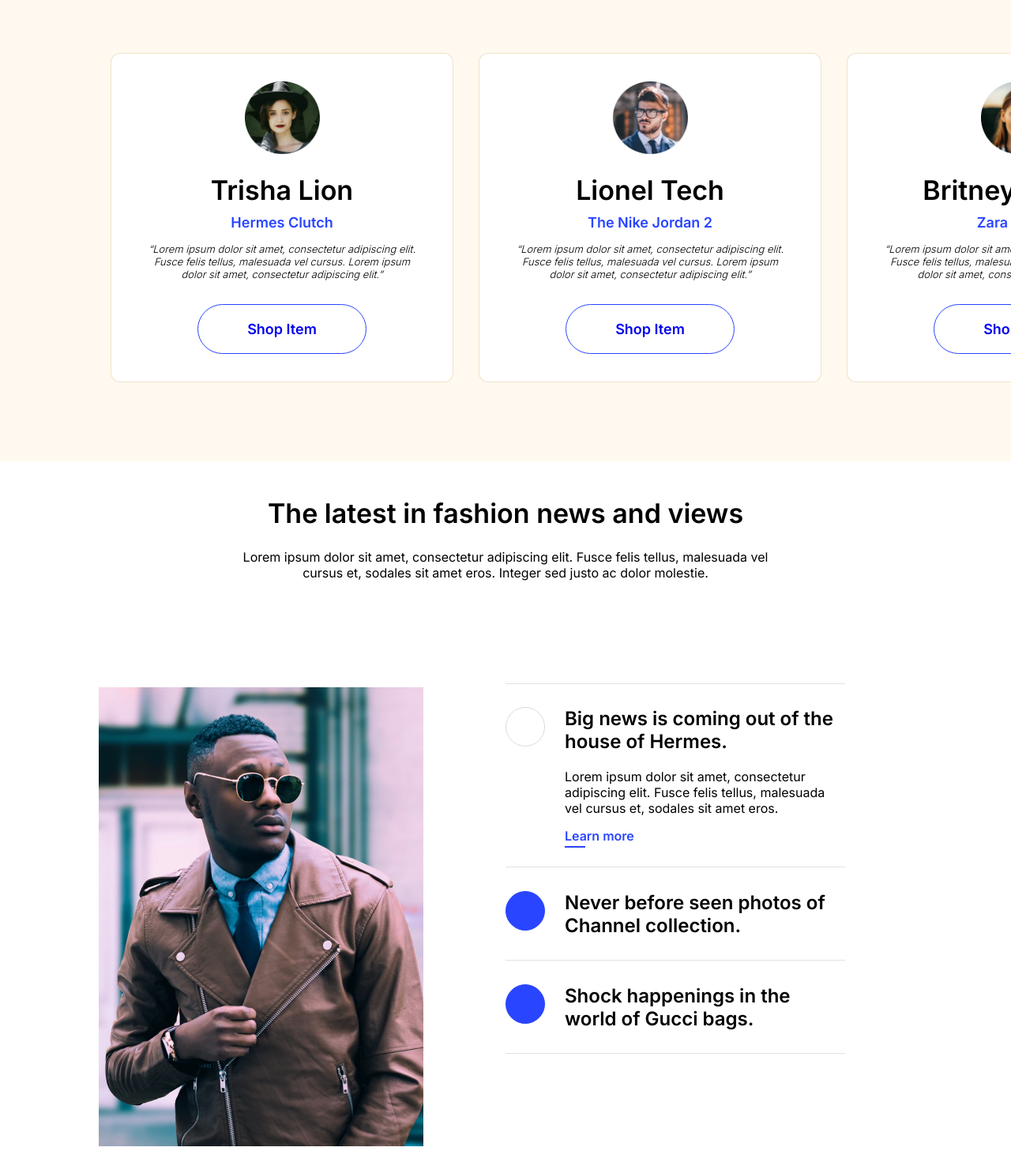
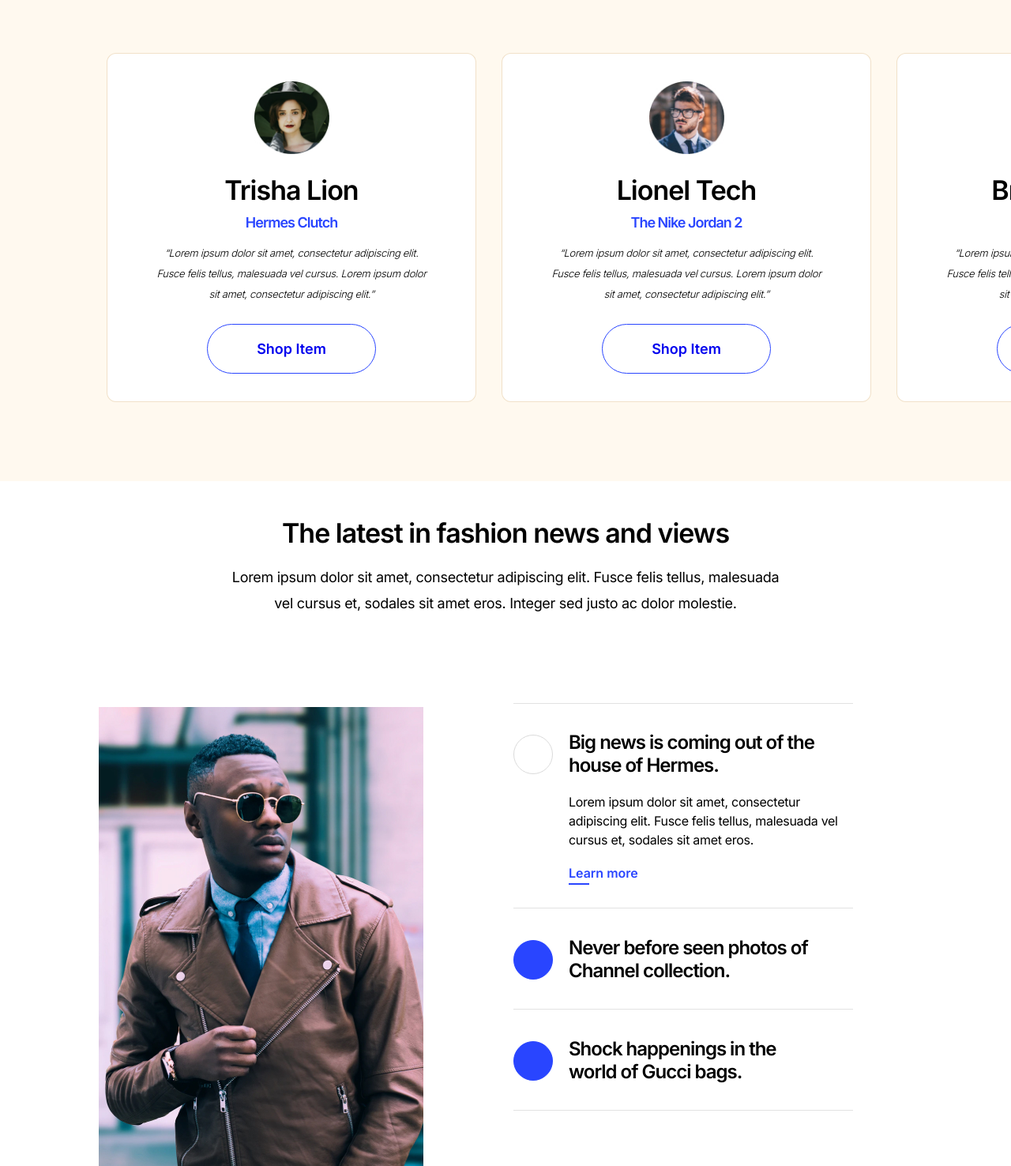
Before and after one commit to mykhailo-murat/fashion_haus, a plain HTML site: page index.html in a window 1280 px wide. Shown: the part 299-1775 px from the top of the page at 79% size. Drawn offline with Linux system fonts and the light colour scheme.

Commit message:
+ pixel fix

```diff
--- a/assets/styles/main.scss
+++ b/assets/styles/main.scss
@@ -16,6 +16,7 @@ body {
 
 h1, h2, h3, h4, h5, h6 {
   font-weight: bold;
+  letter-spacing: -1px;
 }
 
 h2 {
@@ -25,6 +26,10 @@ h2 {
 
 h3 {
   font-size: 34px;
+}
+
+p {
+  letter-spacing: -0.3px;
 }
 
 .container {
@@ -169,7 +174,8 @@ h3 {
         font-style: italic;
         font-weight: 300;
         max-width: 350px;
-        margin-bottom: 30px;
+        margin-bottom: 25px;
+        line-height: 2;
       }
     }
   }
@@ -184,17 +190,19 @@ h3 {
     text-align: center;
 
     h3 {
-      margin-bottom: 25px;
+      margin-bottom: 20px;
     }
 
     .news__header-text {
-      max-width: 720px;
+      max-width: 710px;
       margin: 0 auto;
+      line-height: 1.8;
+      font-size: 18px;
     }
   }
 
   .news__content {
-    padding-top: 100px;
+    padding-top: 80px;
     display: flex;
 
     .news__content-image {
@@ -207,12 +215,13 @@ h3 {
   }
 }
 
-//ACCORRDIONS
+//ACCORDIONS
 .accordions {
   padding-top: 30px;
+  padding-left: 10px;
 
   .accordion {
-    padding: 30px 0;
+    padding: 35px 0;
     max-width: 430px;
     position: relative;
 
@@ -235,7 +244,7 @@ h3 {
     }
 
     .accordion__title {
-      padding-left: 75px;
+      padding-left: 70px;
       position: relative;
       cursor: pointer;
       font-size: 24px;
@@ -256,6 +265,7 @@ h3 {
         justify-content: center;
         align-items: center;
         border: 1px solid $blue;
+        top: 5px;
       }
     }
 
@@ -264,10 +274,11 @@ h3 {
       height: 0;
       transition: all .3s ease;
       display: none;
-      padding-left: 75px;
+      padding-left: 70px;
 
       p {
-        margin-bottom: 15px;
+        margin-bottom: 20px;
+        line-height: 1.5;
       }
     }
   }
@@ -310,16 +321,24 @@ h3 {
   .stats__inner {
     display: flex;
     justify-content: space-between;
+    padding-right: 20px;
 
     .stats__item {
       display: flex;
       flex-direction: column;
       justify-content: center;
       align-items: center;
+      font-size: 18px;
 
       .stats__item-num {
+        padding-top: 20px;
         font-size: 70px;
         font-weight: bold;
+        line-height: 1;
+
+        sup {
+          font-size: 35px;
+        }
       }
 
       .stats__item-title {
--- a/assets/styles/slider.css
+++ b/assets/styles/slider.css
@@ -17,8 +17,8 @@
 
 .slider__wrapper {
     overflow: hidden;
-    margin-left: -10px;
-    margin-right: -10px;
+    margin-left: -15px;
+    margin-right: -15px;
 }
 
 .slider__items {
@@ -32,8 +32,8 @@
 }
 
 .slider__item {
-    flex: 0 0 466px;
-    max-width: 466px;
+    flex: 0 0 500px;
+    max-width: 500px;
     user-select: none;
     will-change: transform;
 }
--- a/index.html
+++ b/index.html
@@ -1,5 +1,5 @@
 <!DOCTYPE html>
-<html lang="en">
+<html lang="en" xmlns="http://www.w3.org/1999/html">
 <head>
     <meta charset="UTF-8">
     <title>Fashion Haus</title>
@@ -24,7 +24,7 @@
         </div>
 
     </div>
-    <div class="reviews__slider slider" data-slider="itc-slider" data-loop="false" data-autoplay="true"
+    <div class="reviews__slider slider" data-slider="itc-slider" data-loop="false" data-autoplay="false"
          data-interval="7000">
         <div class="reviews__slider-inner slider__wrapper">
             <div class="slider__items">
@@ -40,11 +40,11 @@
                         <h5 class="reviews__slider-item-subtitle">
                             Hermes Clutch
                         </h5>
-                        <div class="reviews__slider-item-text">
+                        <p class="reviews__slider-item-text">
                             “Lorem ipsum dolor sit amet, consectetur adipiscing elit. Fusce felis tellus, malesuada vel
                             cursus.
                             Lorem ipsum dolor sit amet, consectetur adipiscing elit.”
-                        </div>
+                        </p>
                         <a href="#" class="reviews__slider-item-btn button button-hollow">
                             Shop Item
                         </a>
@@ -61,10 +61,10 @@
                         <h5 class="reviews__slider-item-subtitle">
                             The Nike Jordan 2
                         </h5>
-                        <div class="reviews__slider-item-text">
+                        <p class="reviews__slider-item-text">
                             “Lorem ipsum dolor sit amet, consectetur adipiscing elit. Fusce felis tellus, malesuada vel
                             cursus. Lorem ipsum dolor sit amet, consectetur adipiscing elit.”
-                        </div>
+                        </p>
                         <a href="#" class="reviews__slider-item-btn button button-hollow">
                             Shop Item
                         </a>
@@ -81,10 +81,10 @@
                         <h5 class="reviews__slider-item-subtitle">
                             Zara T-Shirt
                         </h5>
-                        <div class="reviews__slider-item-text">
+                        <p class="reviews__slider-item-text">
                             “Lorem ipsum dolor sit amet, consectetur adipiscing elit. Fusce felis tellus, malesuada vel
                             cursus. Lorem ipsum dolor sit amet, consectetur adipiscing elit.”
-                        </div>
+                        </p>
                         <a href="#" class="reviews__slider-item-btn button button-hollow">
                             Shop Item
                         </a>
@@ -101,11 +101,11 @@
                         <h5 class="reviews__slider-item-subtitle">
                             Hermes Clutch
                         </h5>
-                        <div class="reviews__slider-item-text">
+                        <p class="reviews__slider-item-text">
                             “Lorem ipsum dolor sit amet, consectetur adipiscing elit. Fusce felis tellus, malesuada vel
                             cursus.
                             Lorem ipsum dolor sit amet, consectetur adipiscing elit.”
-                        </div>
+                        </p>
                         <a href="#" class="reviews__slider-item-btn button button-hollow">
                             Shop Item
                         </a>
@@ -153,7 +153,7 @@
 
                 <div class="accordion">
                     <h4 class="accordion__title">
-                        Shock happenings in the world of Gucci bags.
+                        Shock happenings in the <br> world of Gucci bags.
                     </h4>
                     <div class="accordion__content">
                         <p>Lorem ipsum dolor sit amet, consectetur adipiscing elit. Fusce felis tellus, malesuada vel
```
Also changed, not shown: assets/styles/main.css, 1 other file.
